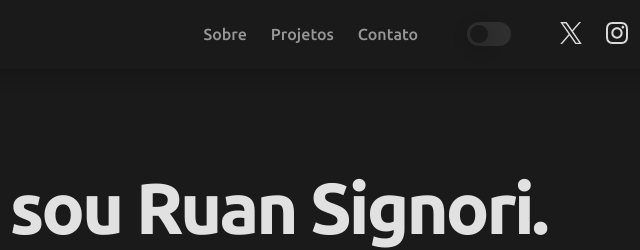
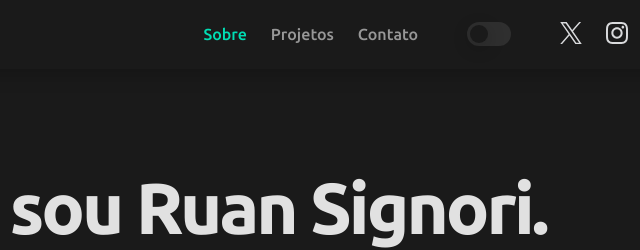
Before and after one commit to ruanSignori/portfolio, a website built with Vite: page src/index.html in a window 1280 px wide. In both pictures the pointer is over the link "Sobre". Shown: the top 250 px of the page, 477-1117 px from the left. Built offline with nearby package versions, Linux system fonts and the light colour scheme; some icons are missing; files whose address does not match are found by name.

Commit message:
feat: add hover effect on link

```diff
--- a/src/styles/Nav.css
+++ b/src/styles/Nav.css
@@ -20,6 +20,11 @@ nav div.flex {
 nav .item-navbar {
   color: var(--text-secondary);
   font-size: 1em;
+  transition: all ease 0.6s;
+}
+
+nav .item-navbar:hover {
+  color: var(--main-color);
 }
 
 nav div.content-navbar {
```
